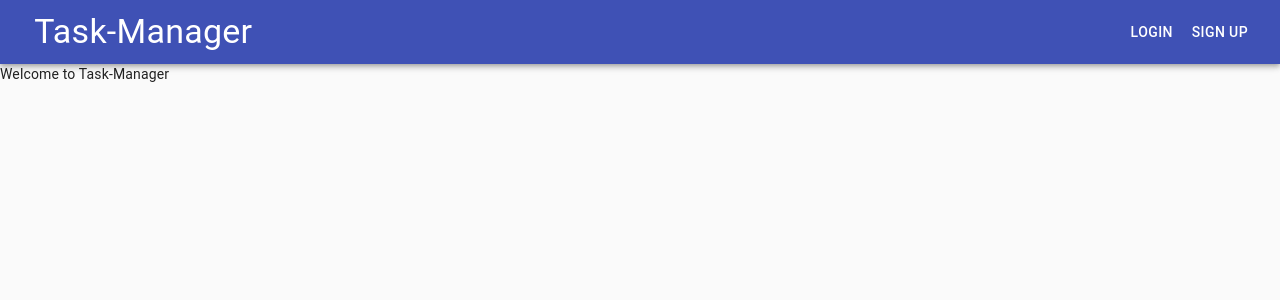
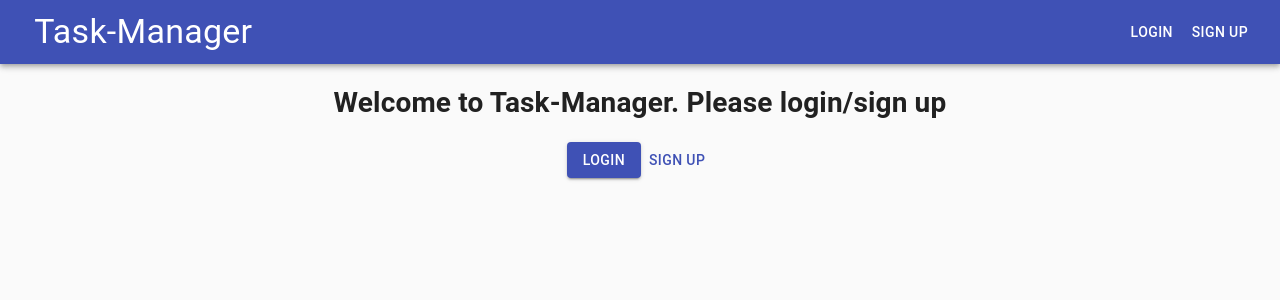
Before and after one commit to sbentleywd/task-manager-fe, a React (Create React App) app: page / in a window 1280 px wide. Shown: the top 300 px of the page. Built offline with nearby package versions, Linux system fonts and the light colour scheme.

Commit message:
Add landing page

```diff
--- a/src/components/Landing/Landing.tsx
+++ b/src/components/Landing/Landing.tsx
@@ -1,7 +1,40 @@
-import React from "react";
+import React from 'react'
+import { Link } from 'react-router-dom'
+import Button from '@material-ui/core/Button'
+import { makeStyles, createStyles, Theme } from '@material-ui/core/styles'
+
+const useStyles = makeStyles((theme: Theme) =>
+  createStyles({
+    landingContainer: {
+      display: 'flex',
+      flexWrap: 'wrap',
+      alignItems: 'center',
+      flexDirection: 'column'
+    }
+  })
+)
 
 const Landing = () => {
-	return <div>Welcome to Task-Manager</div>;
-};
+  const classes = useStyles()
 
-export default Landing;
+  return (
+    <div className={classes.landingContainer}>
+      <h1>Welcome to Task-Manager. Please login/sign up</h1>
+      <div>
+        <Button
+          color='primary'
+          component={Link}
+          to={'/login'}
+          variant='contained'
+        >
+          Login
+        </Button>
+        <Button color='primary' component={Link} to={'/signup'}>
+          Sign Up
+        </Button>
+      </div>
+    </div>
+  )
+}
+
+export default Landing
```
